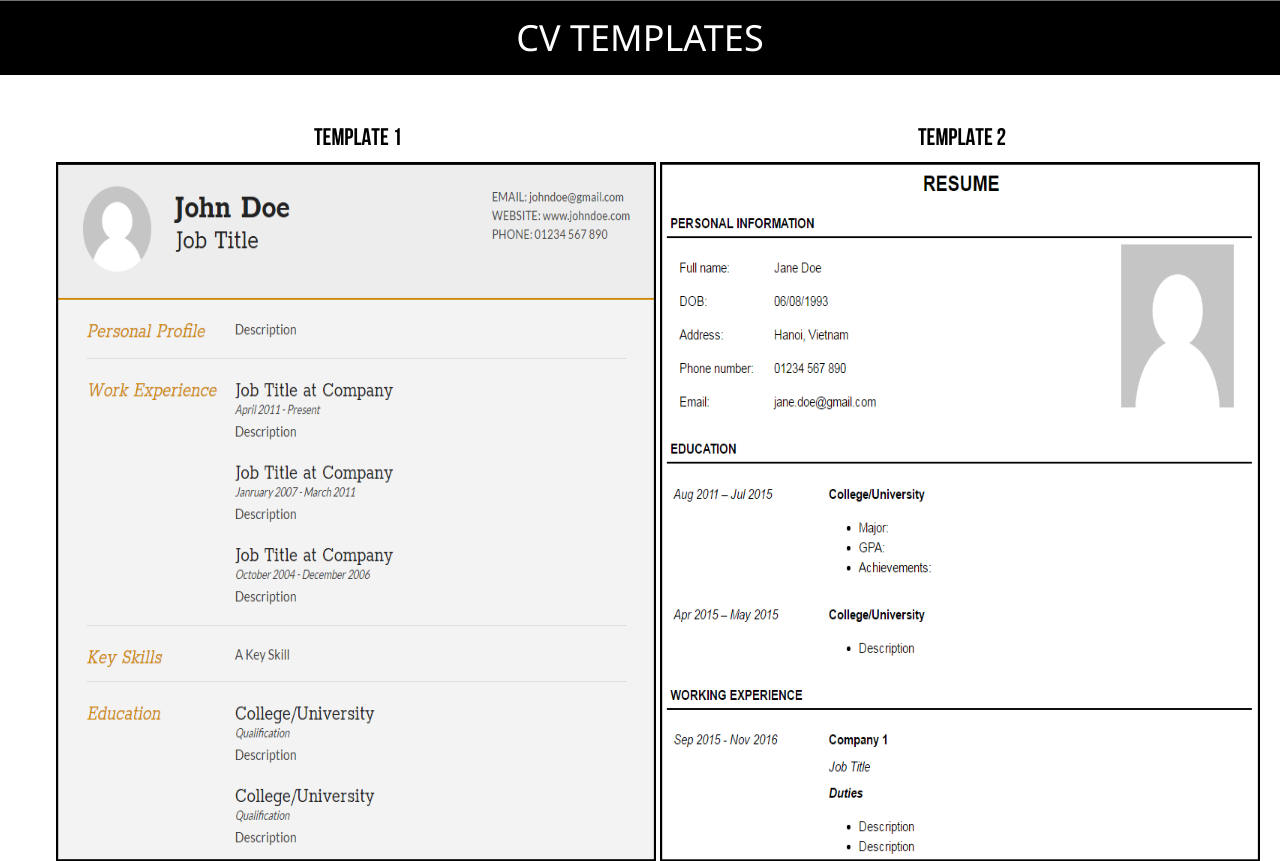
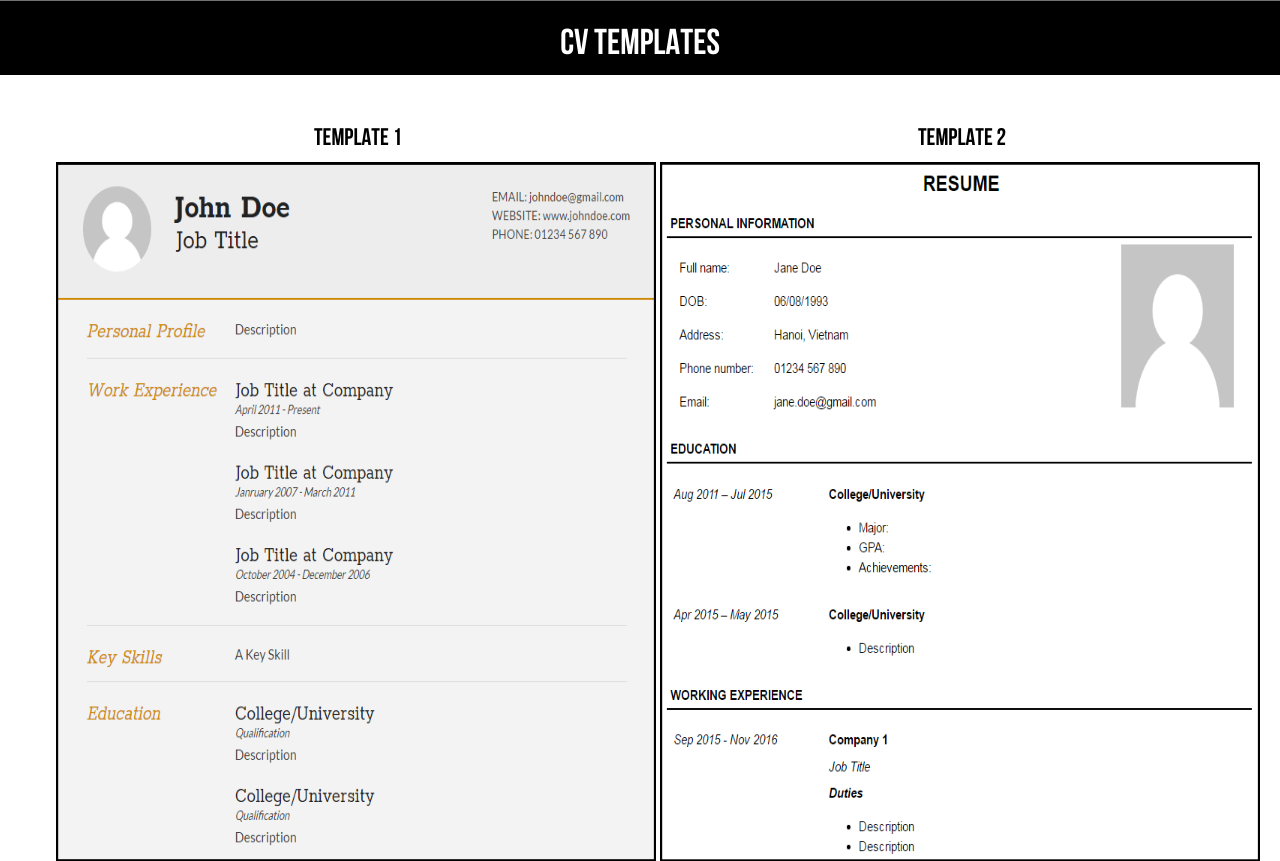
Before and after one commit to thaihaluong/CVfactory, a Flask app: page / in a window 1280 px wide. Shown: the part 812-1673 px from the top of the page. Run offline with Flask 2, Linux system fonts and the light colour scheme; some libraries are stand-ins or nearby versions.

Commit message:
Update cv_maker.html

```diff
--- a/templates/cv_maker.html
+++ b/templates/cv_maker.html
@@ -42,7 +42,7 @@
 <div style="height: 80%">
 <header class="w3-container w3-black">
 
-    <h1 class="w3-center">PROFESSIONAL RESUME FOR A SUCCESSFUL CAREER</h1>
+    <h1 class="w3-center" STYLE="font-family: 'utmbebas' ">PROFESSIONAL RESUME FOR A SUCCESSFUL CAREER</h1>
 
 </header>
 <script>
@@ -86,7 +86,7 @@ function carousel() {
 </script>
 <div class="w3-container w3-black">
 
-    <h1 class="w3-center">CV TEMPLATES</h1>
+    <h1 class="w3-center" STYLE="font-family: 'utmbebas' ">CV TEMPLATES</h1>
 
 </div>
 
```
